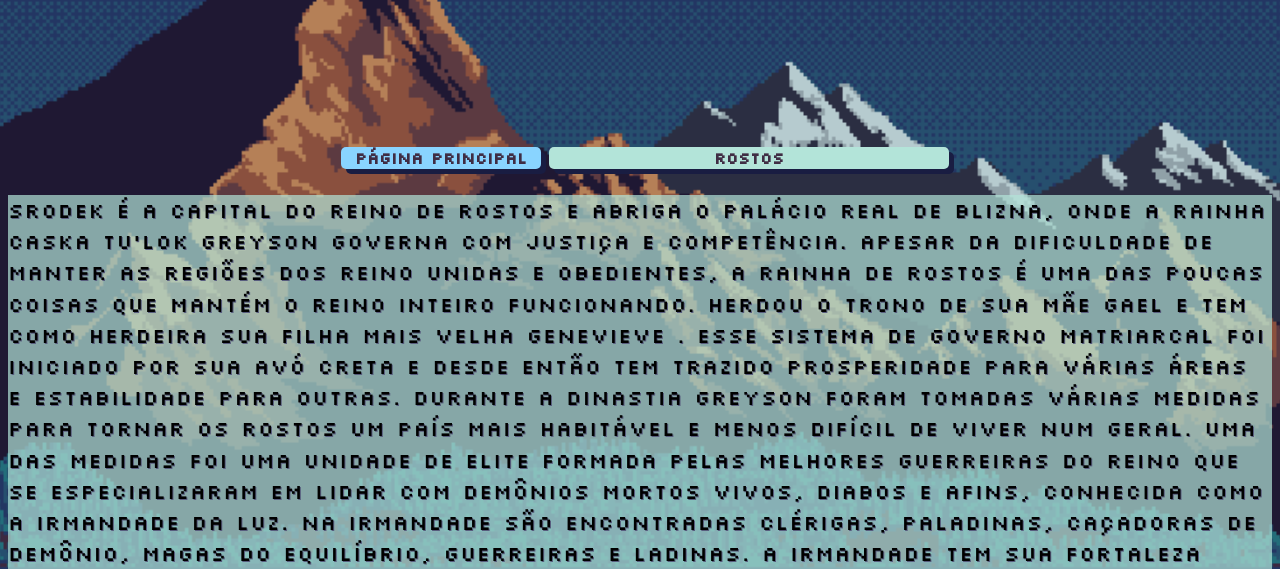
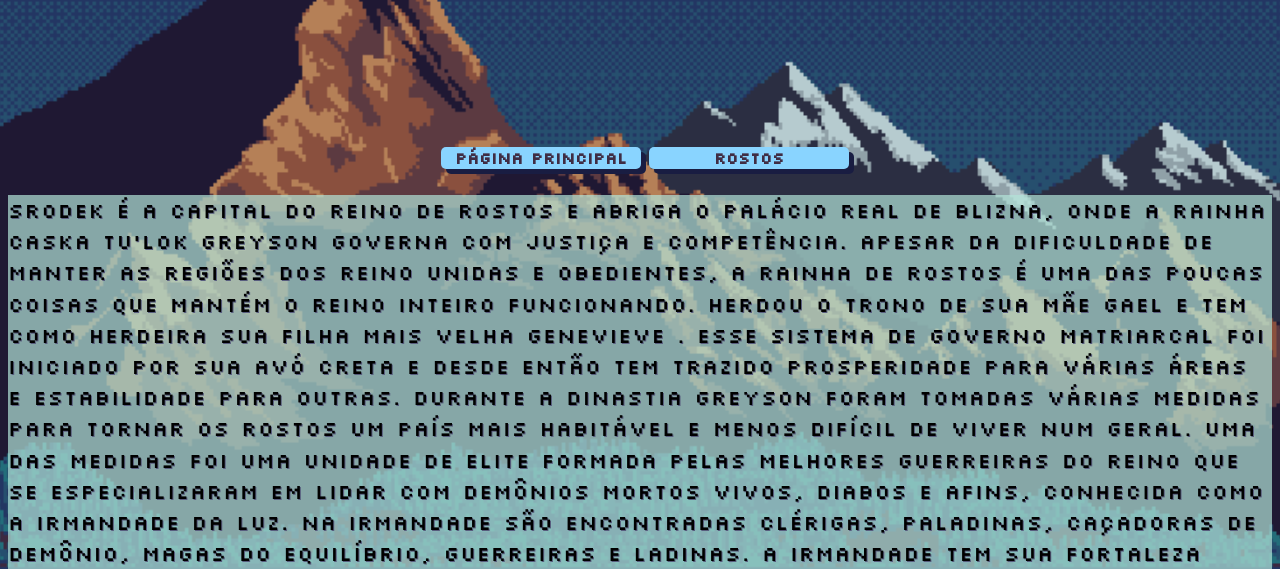
Before and after one commit to wedsneyAlvesDomingos/Bokislad-Wiki, a plain HTML site: page srodek.html in a window 1280 px wide. Shown: the part 233-802 px from the top of the page. Drawn offline with Linux system fonts and the light colour scheme; a web font is replaced by a local one.

Commit message:
edição de botao rostos

```diff
--- a/srodek.html
+++ b/srodek.html
@@ -24,7 +24,7 @@
 
     <div class="menu">
       <a href="index.html"><button class="inicial">Página Principal</button></a>
-      <a href="Rostos.html"><button class="botao" > Rostos</button></a>
+      <a href="Rostos.html"><button class="inicial" > Rostos</button></a>
   </div>
 
   <section>
```
